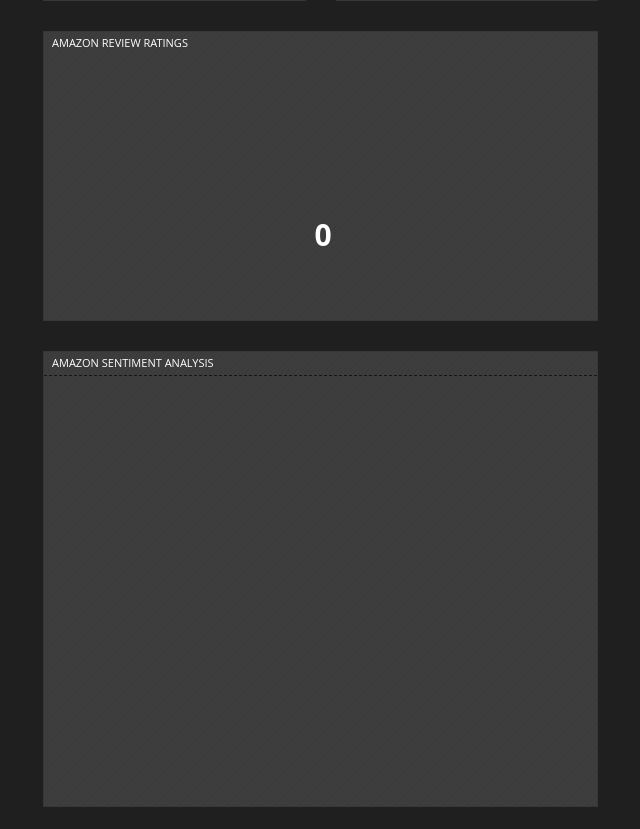
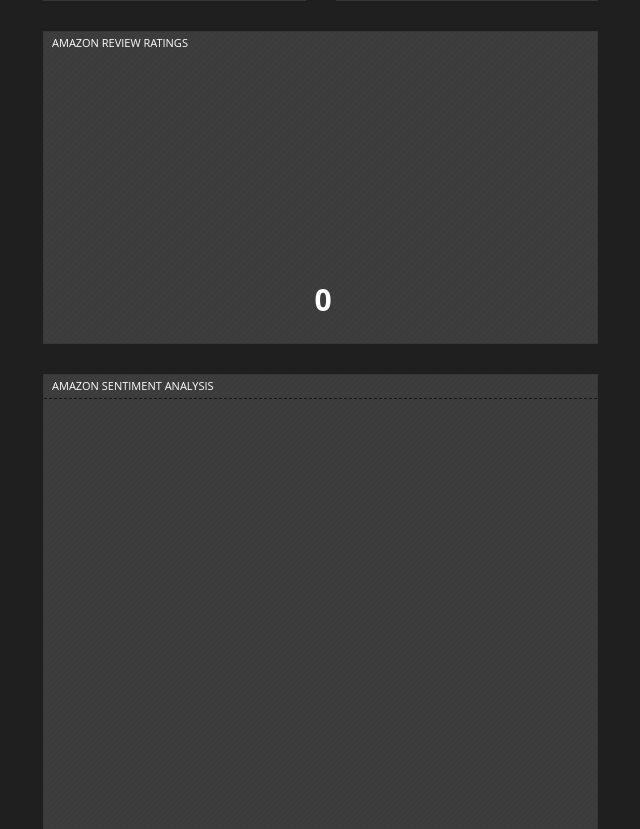
Before and after one commit to vivek-sethia/opapo, a Flask app: template app/templates/result.html in a window 1280 px wide. Shown: the part 930-1759 px from the top of the page, without its empty margins (222-862 px from the left). Before the commit the page ends 1737 px from the top, so only its background shows below. Run offline with Flask 2, Linux system fonts and the light colour scheme; the template is opened without the code that fills it, so the values that code supplies are empty; parts of the project's set-up code (start-up, migrations or seed data) failed here and were passed over; some libraries are stand-ins or nearby versions.

Commit message:
[ui] - style changes for reviews chart

```diff
--- a/app/static/css/theme/main.css
+++ b/app/static/css/theme/main.css
@@ -486,13 +486,12 @@ digiclock {
 
 /**********DONUT CHARTS STYLES**********/
 #load {
-	width: 11.313em;
-	height: 11.313em;
+	width: 100%;
+	height: 15em;
 	-moz-border-radius: 5px;
 	border-radius: 5px;
 	margin-bottom: 1.063em;
 	background-position: center center;
-	margin:auto;
 }
 
 #space {
```
